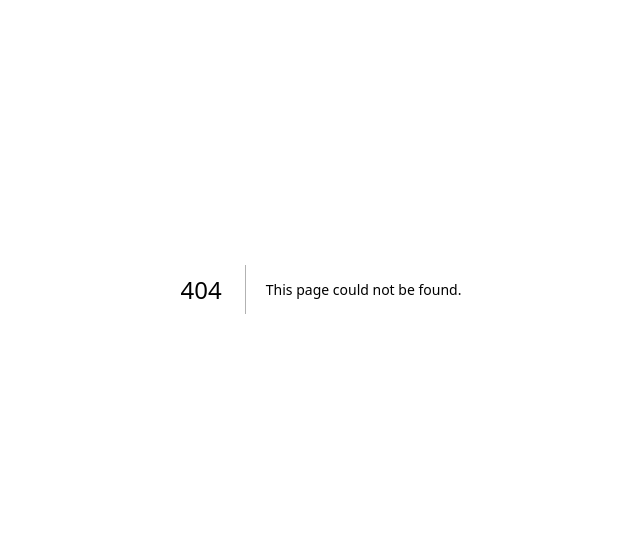
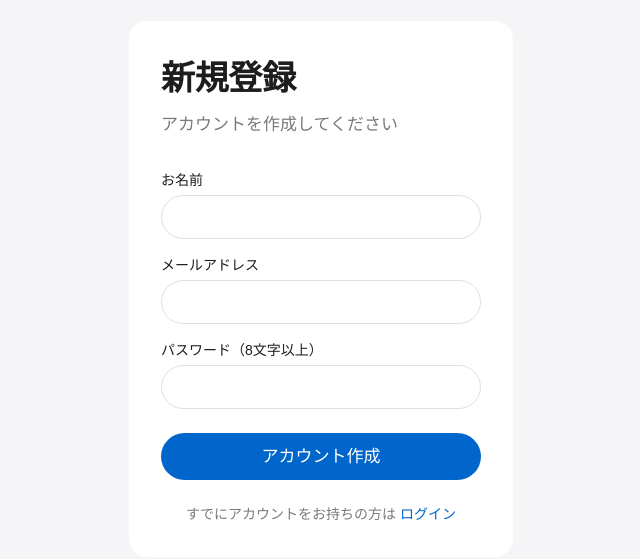
Before and after one commit to Tiffany-sho/seminer_management, a Next.js app: page /register in a window 1280 px wide. Before the commit this address had no page. Shown: the part 111-670 px from the top of the page, without its empty margins (319-959 px from the left). Built offline with nearby package versions, Linux system fonts and the light colour scheme.

Commit message:
feat: add login and register pages

```diff
--- /dev/null
+++ b/src/app/(auth)/layout.tsx
@@ -0,0 +1,7 @@
+export default function AuthLayout({ children }: { children: React.ReactNode }) {
+  return (
+    <div className="min-h-screen bg-[#f5f5f7] flex items-center justify-center p-4">
+      {children}
+    </div>
+  )
+}
--- /dev/null
+++ b/src/app/(auth)/login/page.tsx
@@ -0,0 +1,57 @@
+'use client'
+
+import { signIn } from 'next-auth/react'
+import { useState } from 'react'
+import { useRouter } from 'next/navigation'
+import Link from 'next/link'
+import { Button } from '@/components/ui/Button'
+import { Input } from '@/components/ui/Input'
+
+export default function LoginPage() {
+  const router = useRouter()
+  const [error, setError] = useState('')
+  const [loading, setLoading] = useState(false)
+
+  async function handleSubmit(e: React.FormEvent<HTMLFormElement>) {
+    e.preventDefault()
+    setLoading(true)
+    setError('')
+    const form = new FormData(e.currentTarget)
+    const result = await signIn('credentials', {
+      email: form.get('email'),
+      password: form.get('password'),
+      redirect: false,
+    })
+    setLoading(false)
+    if (result?.error) {
+      setError('メールアドレスまたはパスワードが正しくありません')
+    } else {
+      router.push('/dashboard')
+    }
+  }
+
+  return (
+    <div className="bg-white rounded-[18px] p-8 w-full max-w-sm">
+      <h1 className="text-[34px] font-semibold text-[#1d1d1f] tracking-[-0.374px] mb-2">
+        ログイン
+      </h1>
+      <p className="text-[17px] text-[#7a7a7a] mb-8">輪読管理システム</p>
+
+      <form onSubmit={handleSubmit} className="flex flex-col gap-4">
+        <Input label="メールアドレス" id="email" name="email" type="email" required />
+        <Input label="パスワード" id="password" name="password" type="password" required />
+        {error && <p className="text-red-500 text-[14px]">{error}</p>}
+        <Button type="submit" disabled={loading} className="mt-2">
+          {loading ? 'ログイン中...' : 'ログイン'}
+        </Button>
+      </form>
+
+      <p className="mt-6 text-[14px] text-[#7a7a7a] text-center">
+        アカウントをお持ちでない方は{' '}
+        <Link href="/register" className="text-[#0066cc]">
+          新規登録
+        </Link>
+      </p>
+    </div>
+  )
+}
--- /dev/null
+++ b/src/app/(auth)/register/page.tsx
@@ -0,0 +1,62 @@
+'use client'
+
+import { useState } from 'react'
+import { useRouter } from 'next/navigation'
+import Link from 'next/link'
+import { Button } from '@/components/ui/Button'
+import { Input } from '@/components/ui/Input'
+
+export default function RegisterPage() {
+  const router = useRouter()
+  const [error, setError] = useState('')
+  const [loading, setLoading] = useState(false)
+
+  async function handleSubmit(e: React.FormEvent<HTMLFormElement>) {
+    e.preventDefault()
+    setLoading(true)
+    setError('')
+    const form = new FormData(e.currentTarget)
+    const res = await fetch('/api/register', {
+      method: 'POST',
+      headers: { 'Content-Type': 'application/json' },
+      body: JSON.stringify({
+        email: form.get('email'),
+        name: form.get('name'),
+        password: form.get('password'),
+      }),
+    })
+    setLoading(false)
+    if (!res.ok) {
+      const data = await res.json()
+      setError(data.error ?? '登録に失敗しました')
+    } else {
+      router.push('/login')
+    }
+  }
+
+  return (
+    <div className="bg-white rounded-[18px] p-8 w-full max-w-sm">
+      <h1 className="text-[34px] font-semibold text-[#1d1d1f] tracking-[-0.374px] mb-2">
+        新規登録
+      </h1>
+      <p className="text-[17px] text-[#7a7a7a] mb-8">アカウントを作成してください</p>
+
+      <form onSubmit={handleSubmit} className="flex flex-col gap-4">
+        <Input label="お名前" id="name" name="name" type="text" required />
+        <Input label="メールアドレス" id="email" name="email" type="email" required />
+        <Input label="パスワード（8文字以上）" id="password" name="password" type="password" required minLength={8} />
+        {error && <p className="text-red-500 text-[14px]">{error}</p>}
+        <Button type="submit" disabled={loading} className="mt-2">
+          {loading ? '作成中...' : 'アカウント作成'}
+        </Button>
+      </form>
+
+      <p className="mt-6 text-[14px] text-[#7a7a7a] text-center">
+        すでにアカウントをお持ちの方は{' '}
+        <Link href="/login" className="text-[#0066cc]">
+          ログイン
+        </Link>
+      </p>
+    </div>
+  )
+}
```
